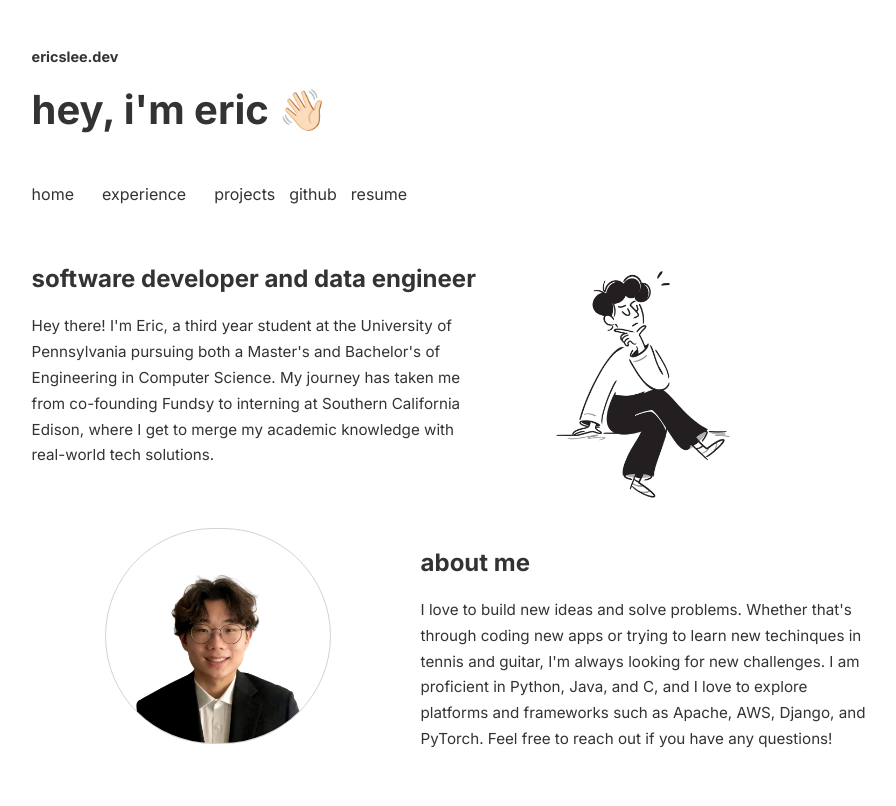
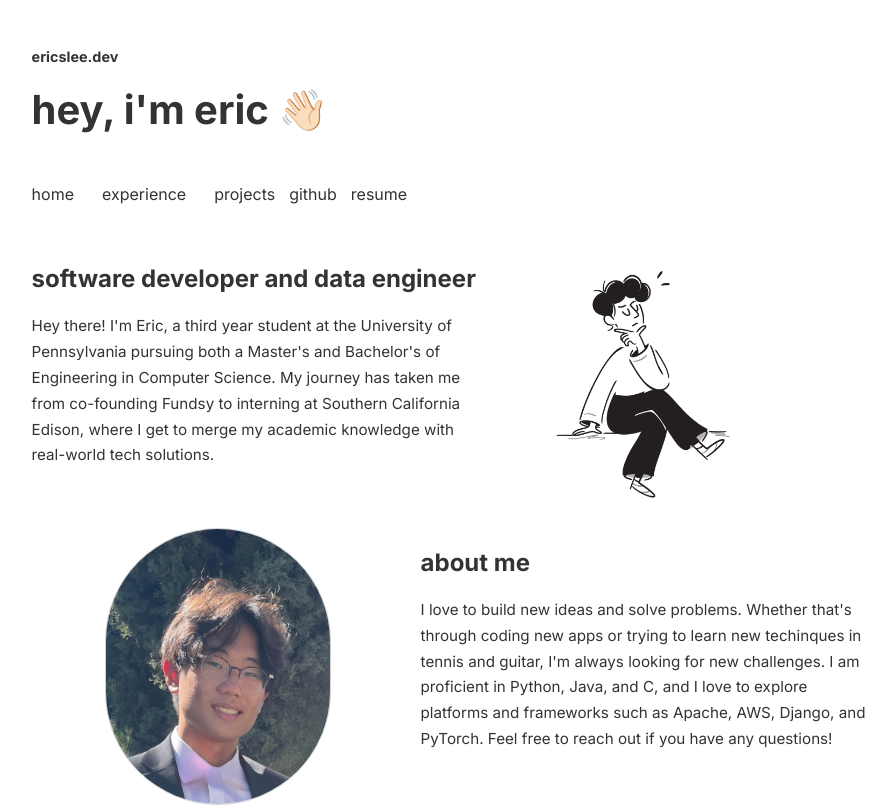
Before and after one commit to ericslee1207/ericlee.dev, a React (Create React App) app: page / in a window 1280 px wide. Shown: the top 806 px of the page, without its empty margins (186-1082 px from the left). Built offline with nearby package versions, Linux system fonts and the light colour scheme.

Commit message:
headshot

```diff
--- a/src/components/MainContent.js
+++ b/src/components/MainContent.js
@@ -110,7 +110,7 @@ function MainContent() {
         </div>
         <div className="text-avatar-container2">
           <div className="avatar-container2">
-            <img src="/profile.png" alt="Eric's avatar" />
+            <img src="/headshotPFP.jpg" alt="Eric's avatar" />
           </div>
           <div className="text-container2">
             <h2>about me</h2>
```
Also changed, not shown: public/HeadshotPFP.jpg (added).
